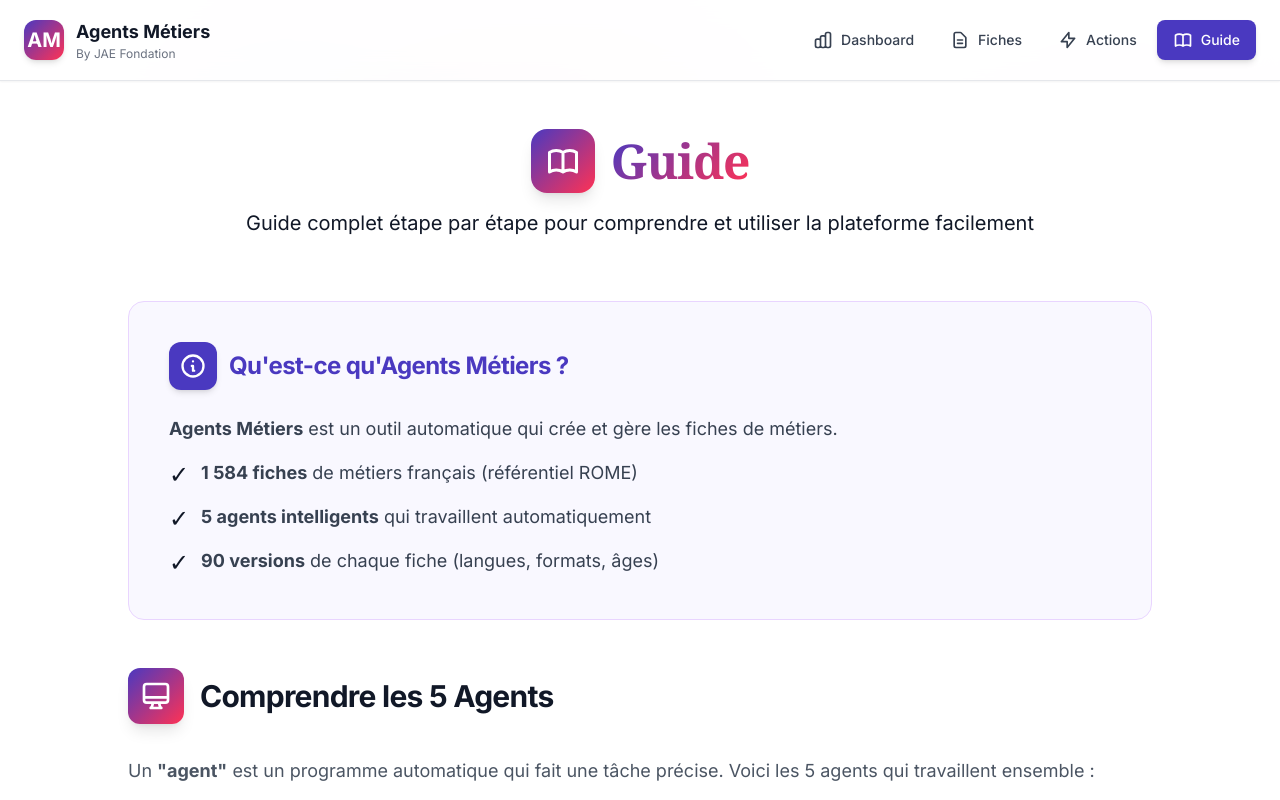
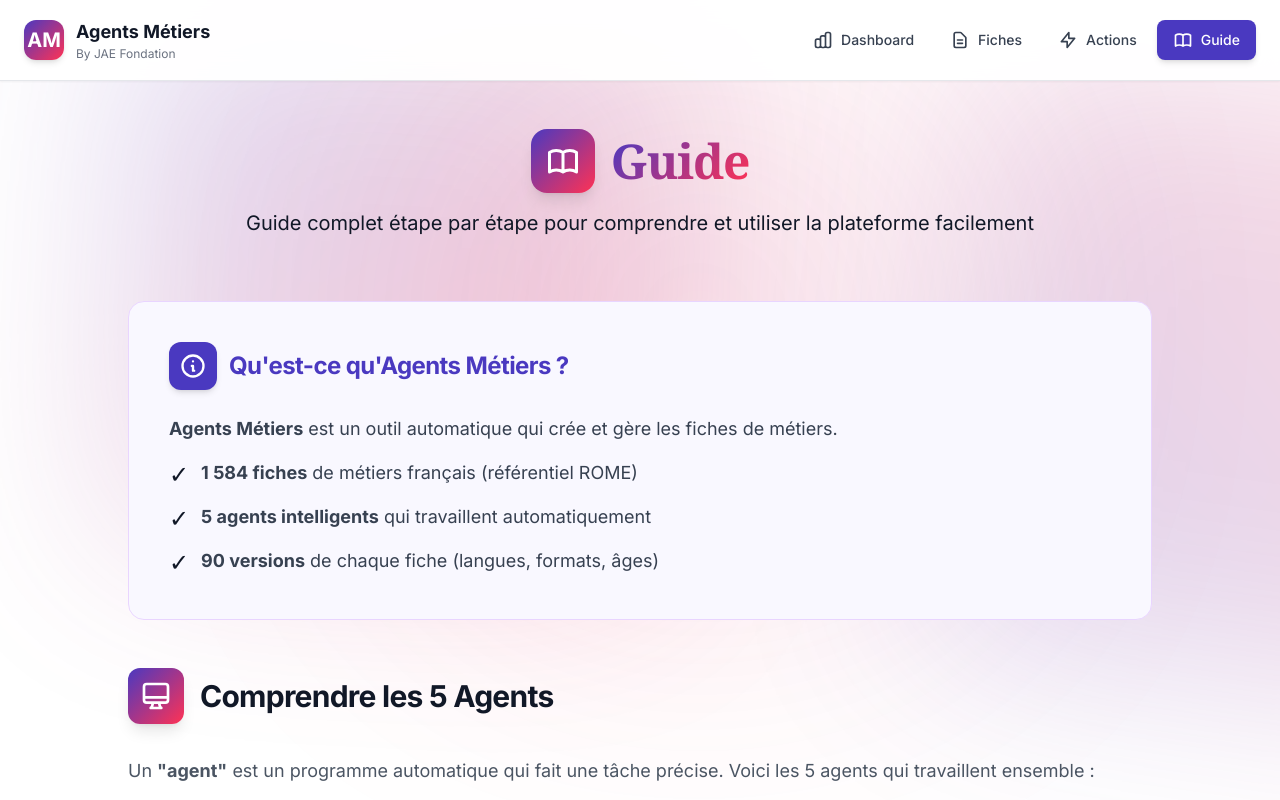
Before and after one commit to jchvetzoff-lab/agents-metiers, a Next.js app in the folder frontend/: page /guide in a window 1280 px wide. Shown: the top 800 px of the page. Built offline with nearby package versions, Linux system fonts and the light colour scheme.

Commit message:
Fix scroll overflow and background animation on Guide page
- Add overflow-x-hidden to html and body to prevent horizontal scroll
- Remove bg-white from Guide page to show background animation
- Background animations now visible on all pages

Co-Authored-By: Claude Opus 4.5 <noreply@anthropic.com>

```diff
--- a/frontend/app/guide/page.tsx
+++ b/frontend/app/guide/page.tsx
@@ -2,7 +2,7 @@ import Link from "next/link";
 
 export default function GuidePage() {
   return (
-    <main className="min-h-screen bg-white py-12 px-6">
+    <main className="min-h-screen py-12 px-6">
       <div className="max-w-5xl mx-auto">
         {/* Header */}
         <div className="text-center mb-16">
--- a/frontend/app/layout.tsx
+++ b/frontend/app/layout.tsx
@@ -26,9 +26,9 @@ export default function RootLayout({
   children: React.ReactNode;
 }>) {
   return (
-    <html lang="fr">
+    <html lang="fr" className="overflow-x-hidden">
       <body
-        className={`${inter.variable} ${playfair.variable} font-sans antialiased bg-white text-text-dark relative`}
+        className={`${inter.variable} ${playfair.variable} font-sans antialiased bg-white text-text-dark relative overflow-x-hidden`}
       >
         <BackgroundAnimation />
         <div className="relative z-10">
```
